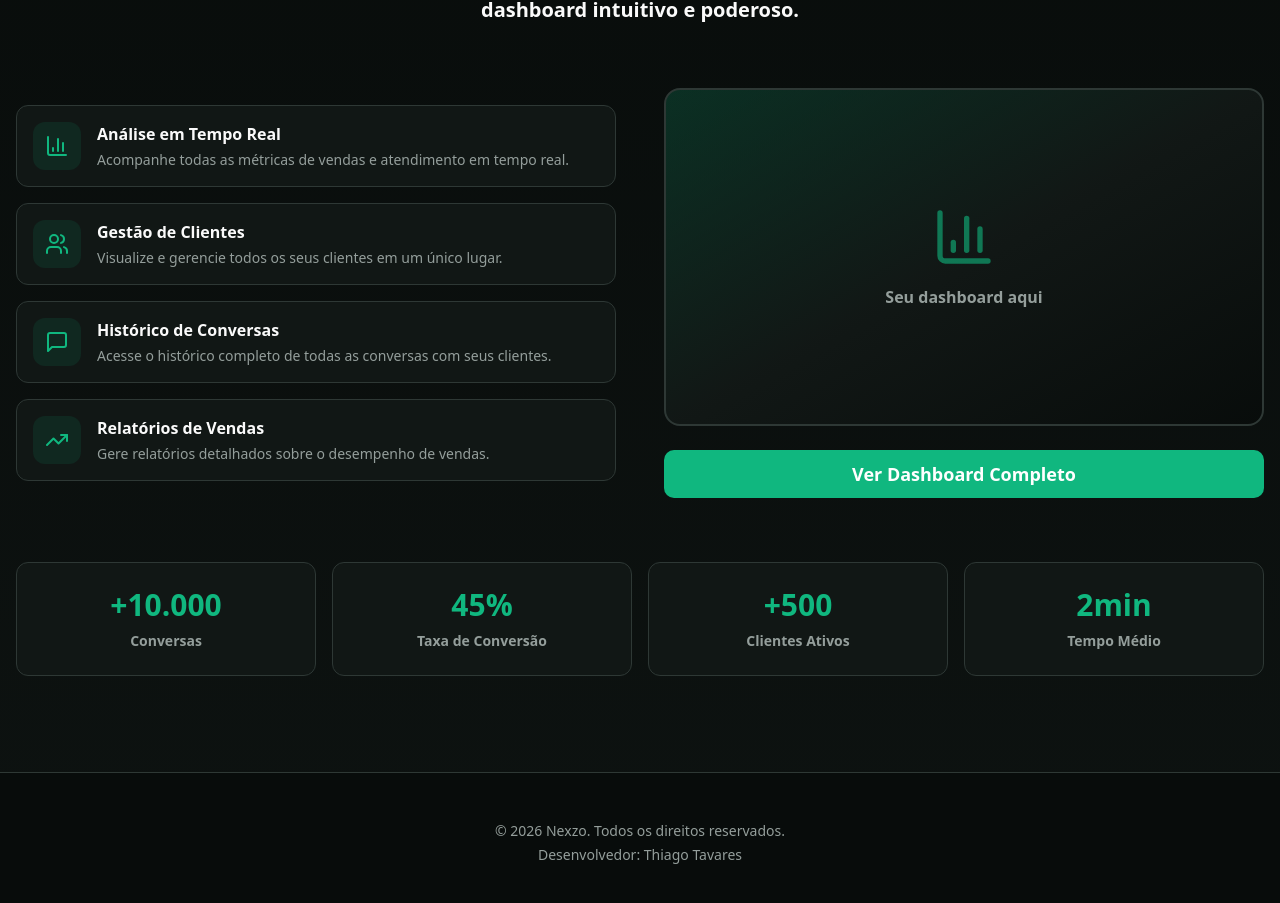
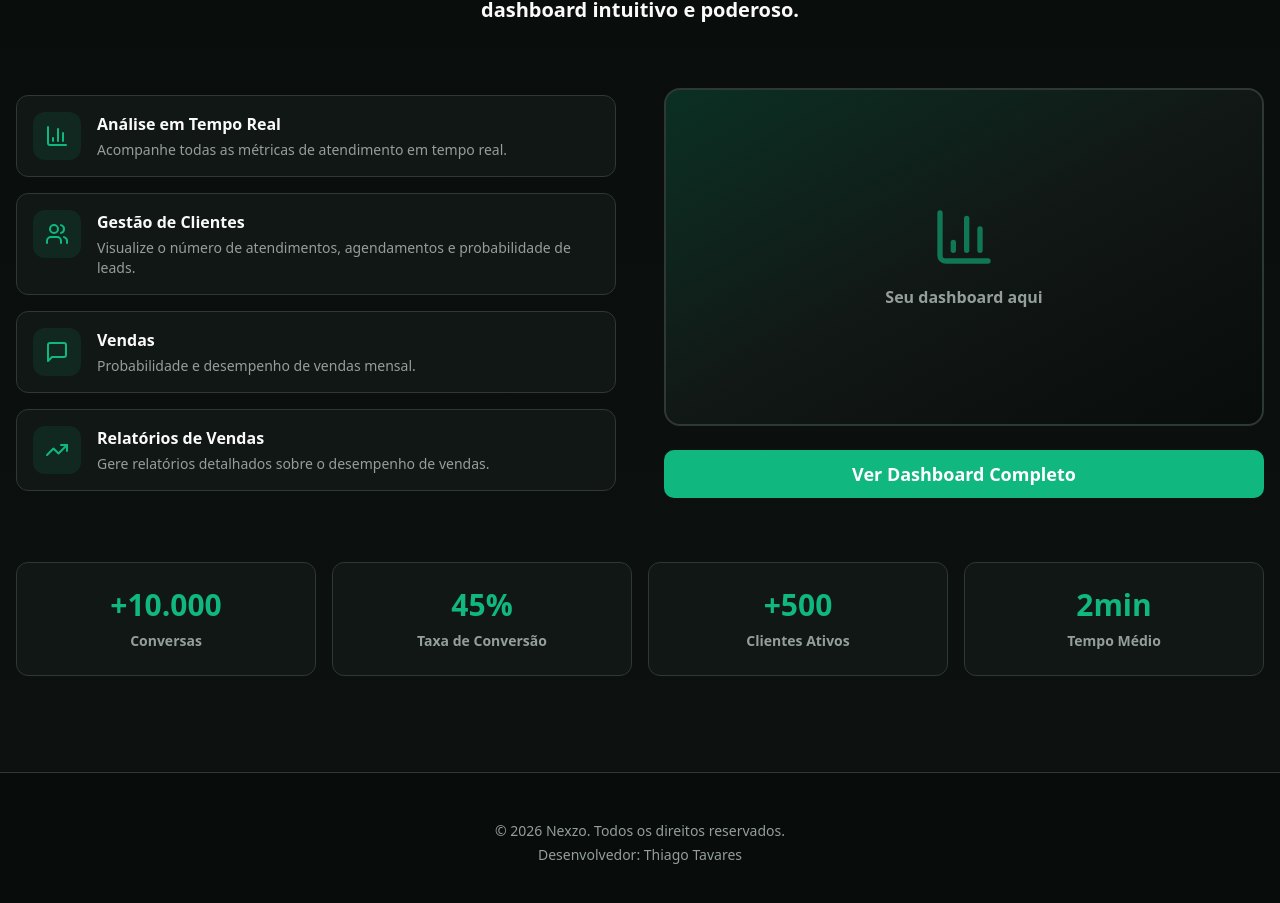
Before and after one commit to tavaresmirako/site-de-vendas-Nexzo-venda-robo-atendente, a React (Vite) app: page / in a window 1280 px wide. Shown: the part 3078-3981 px from the top of the page. Built offline with nearby package versions, Linux system fonts and the light colour scheme; the HTML template or start-up script is replaced by a standard one.

Commit message:
docs: update dashboard feature descriptions with specific metrics

```diff
--- a/src/components/DashboardSection.tsx
+++ b/src/components/DashboardSection.tsx
@@ -6,17 +6,17 @@ const dashboardFeatures = [
   {
     icon: BarChart3,
     title: "Análise em Tempo Real",
-    description: "Acompanhe todas as métricas de vendas e atendimento em tempo real.",
+    description: "Acompanhe todas as métricas de atendimento em tempo real.",
   },
   {
     icon: Users,
     title: "Gestão de Clientes",
-    description: "Visualize e gerencie todos os seus clientes em um único lugar.",
+    description: "Visualize o número de atendimentos, agendamentos e probabilidade de leads.",
   },
   {
     icon: MessageSquare,
-    title: "Histórico de Conversas",
-    description: "Acesse o histórico completo de todas as conversas com seus clientes.",
+    title: "Vendas",
+    description: "Probabilidade e desempenho de vendas mensal.",
   },
   {
     icon: TrendingUp,
```
